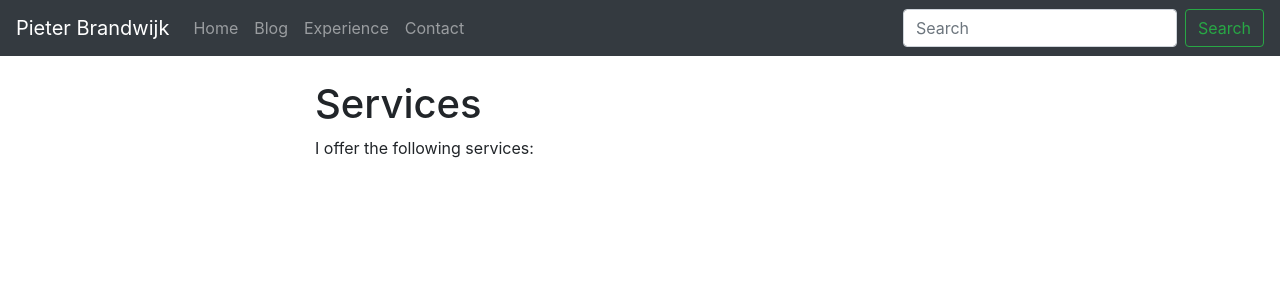
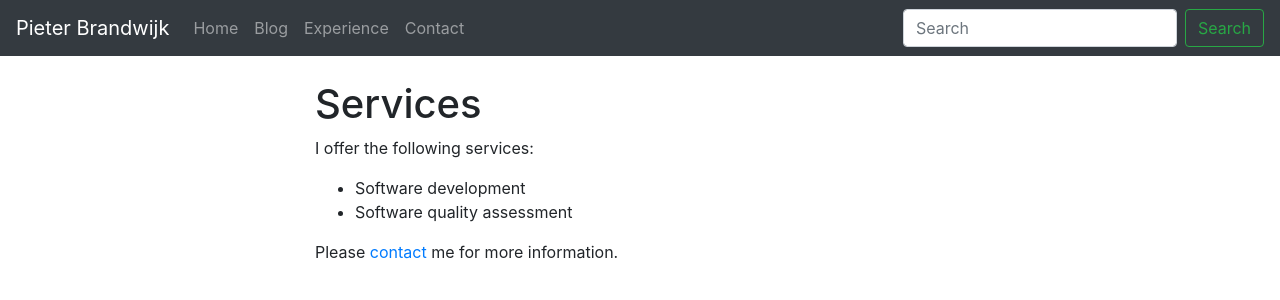
Before and after one commit to pbrandwijk/pbrandwijk.github.io, a Jekyll site: the page built from services.md, in a window 1280 px wide and 900 px high. Shown: the top 300 px of the window. Built offline with Jekyll 4.4.1, drawn with Linux system fonts in a browser that asks for light colours; nearby versions of some CDN libraries; comment, search, counter and statistics services are not loaded.

Commit message:
Update services page

```diff
--- a/services.md
+++ b/services.md
@@ -5,3 +5,7 @@ title: "Services"
 # {{ page.title }}
 
 I offer the following services:
+- Software development
+- Software quality assessment
+
+Please [contact]({{ site.baseurl }}/contact.html) me for more information.
```
